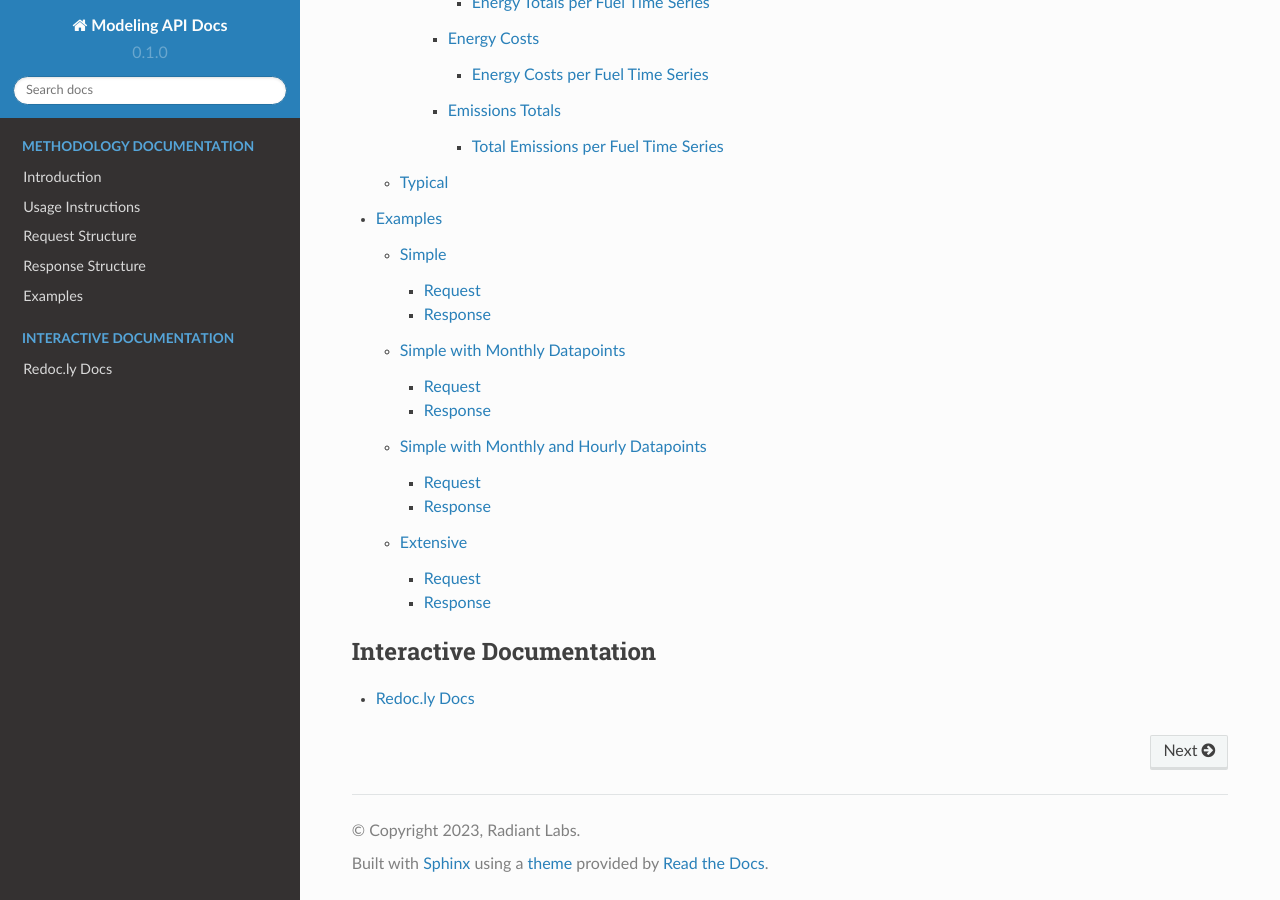
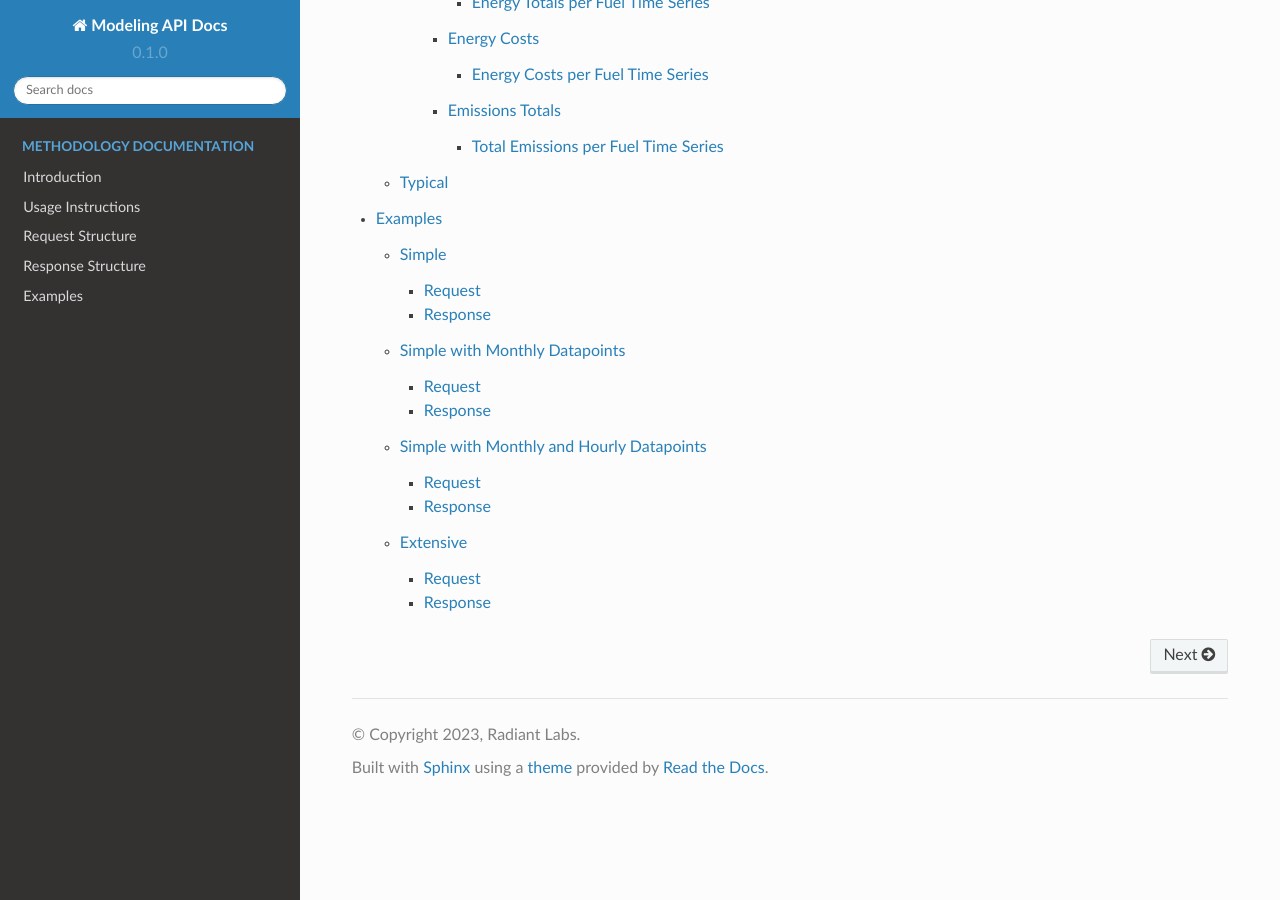
Before and after one commit to RadiantLabs/modeling-api-docs, a Sphinx documentation site: the page built from docs/source/index.rst, in a window 1280 px wide and 900 px high, scrolled down 2413 px. Built offline with Sphinx 7.4.7 and the Read the Docs theme 2.0.0, drawn with Linux system fonts in a browser that asks for light colours; some of the changed lines change nothing that is shown.

Commit message:
Hide interactive docs

```diff
--- a/docs/source/index.rst
+++ b/docs/source/index.rst
@@ -10,7 +10,8 @@ Contents
    response_structure
    examples
 
-.. toctree::
-   :caption: Interactive Documentation
+.. Hiding access to interactive docs
+   .. toctree::
+      :caption: Interactive Documentation
 
-   Redoc.ly Docs <https://radiantlabs-core-modeling-api.redoc.ly>
+      Redoc.ly Docs <https://radiantlabs-core-modeling-api.redoc.ly>
```
